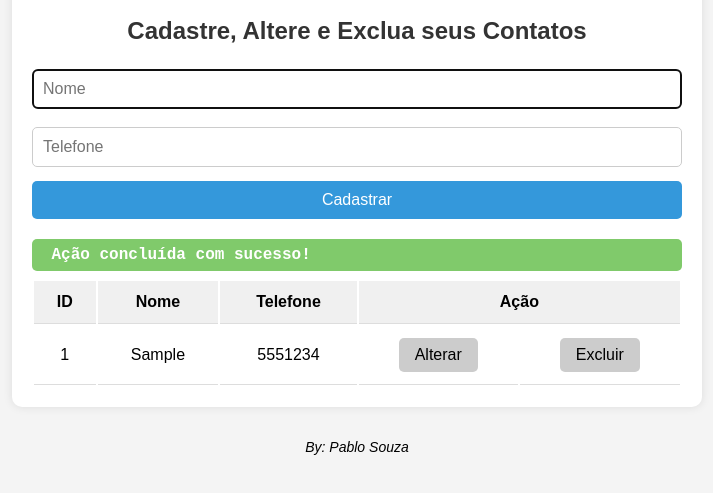
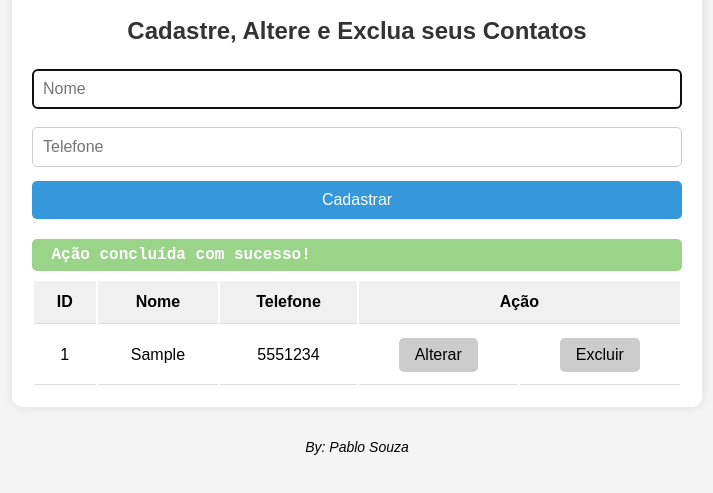
Before and after one commit to Wislan-Pablo/projeto-agenda-contatos, a plain HTML site: page index.html in a window 1280 px wide. Both pictures are taken after typing "Sample", "5551234" into the empty fields and a click on the button "Cadastrar". Shown: the part 143-636 px from the top of the page, without its empty margins (283-996 px from the left). Drawn offline with Linux system fonts and the light colour scheme.

Commit message:
Add transition in msg-return

```diff
--- a/style.css
+++ b/style.css
@@ -89,8 +89,9 @@
      width: 80%;
      margin: 8px 0;
      padding: 1% 17% 1% 3%;
-     background-color: #80ca6b;
+     background-color: rgba(128, 202, 107, 0.8);
      border-radius: 5px;
+     transition-duration: 0.2s;
  }
 
  span {
```
